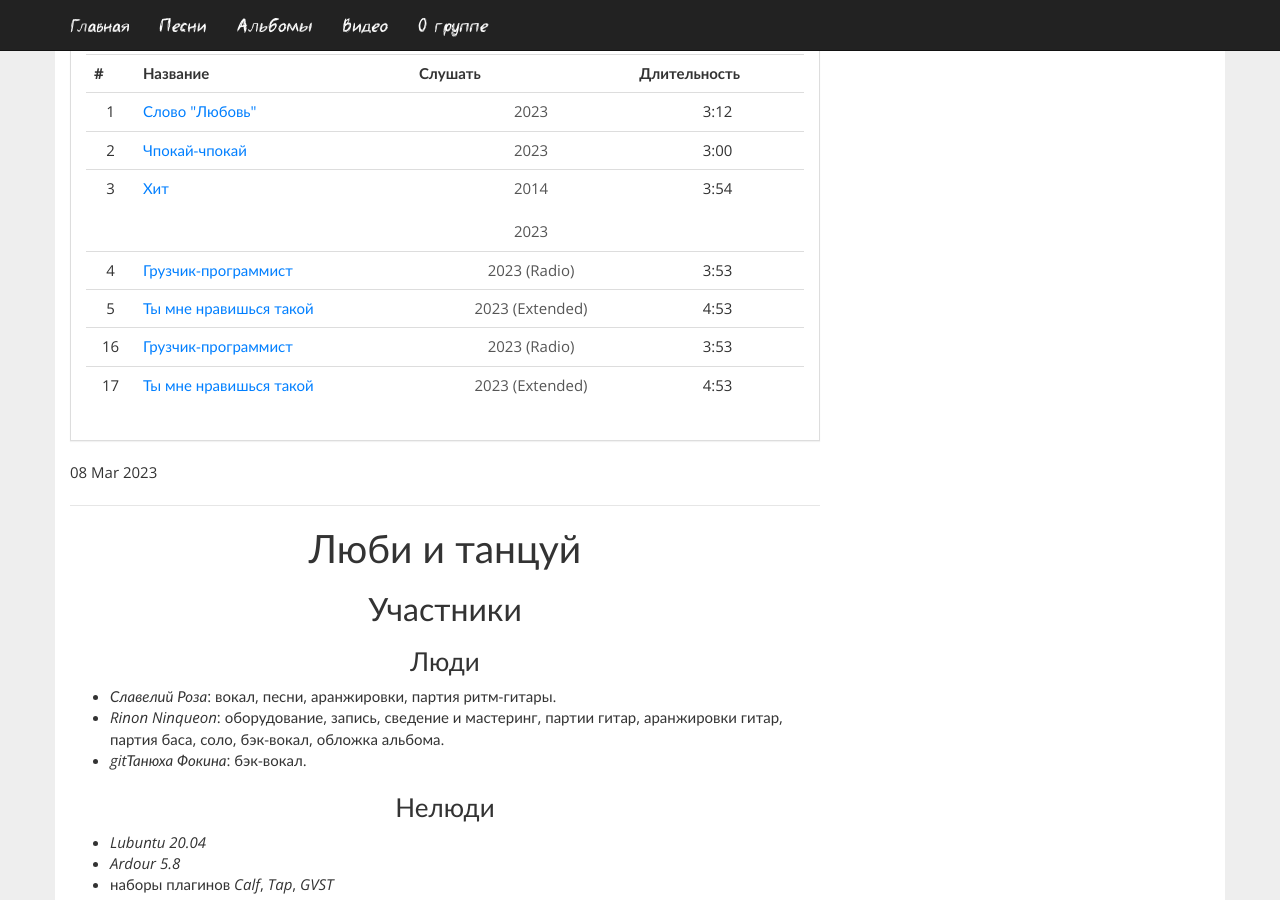
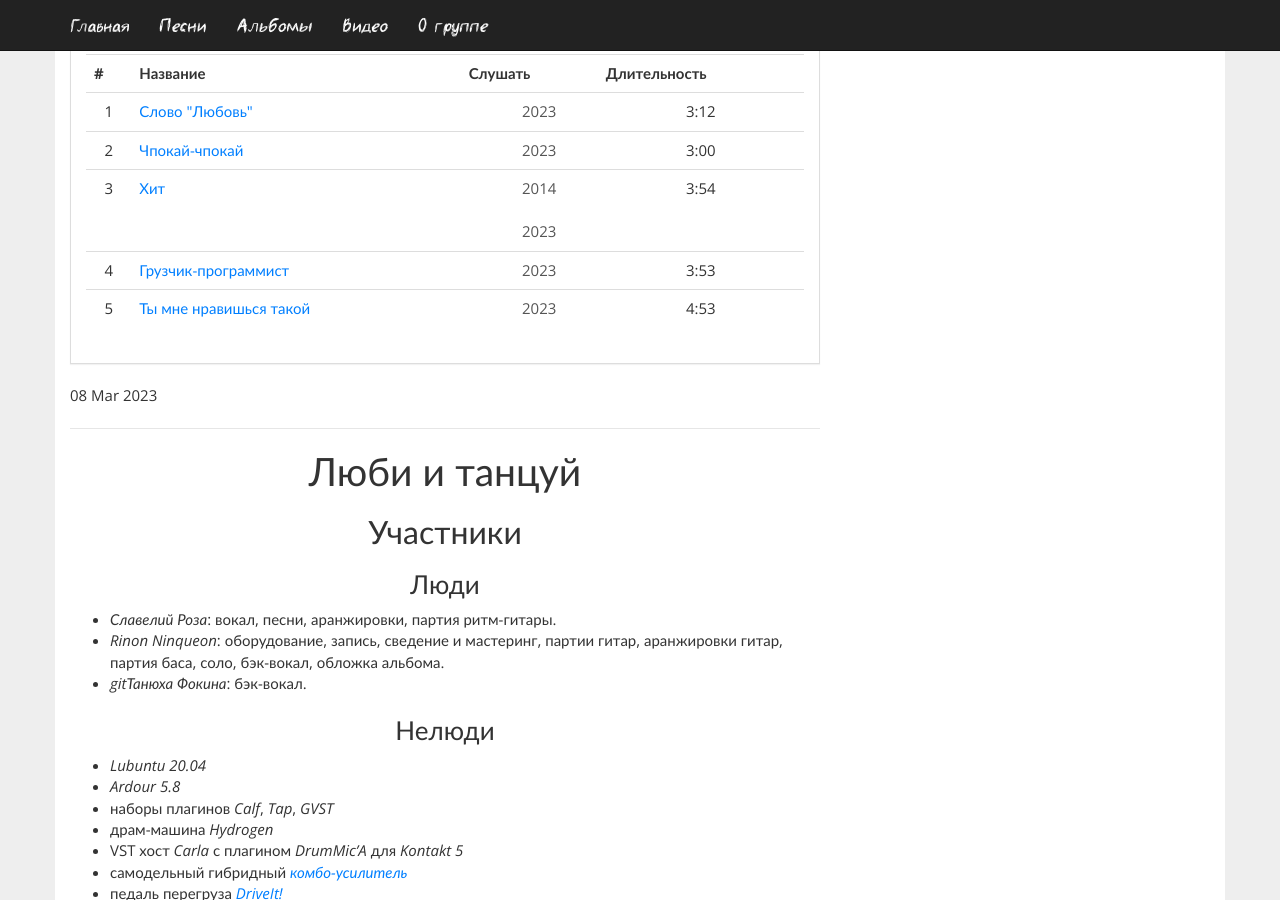
Before and after one commit to gruppa-gruppa-nsk/gruppa-gruppa-nsk.github.io, a Jekyll site: the page built from _posts/albums/2023-03-08-love_and_dance.markdown, in a window 1280 px wide and 900 px high, scrolled down 687 px. Built offline with Jekyll 4.4.1, drawn with Linux system fonts in a browser that asks for light colours; comment, search, counter and statistics services are not loaded.

Commit message:
Откатываемся

```diff
--- a/_posts/songs/10 Люби и танцуй/2023-03-06-Gruzchik-programmist.markdown
+++ b/_posts/songs/10 Люби и танцуй/2023-03-06-Gruzchik-programmist.markdown
@@ -9,17 +9,11 @@ length: "3:53"
 download:
  - name: 2023
    url: "/audio/10_love_and_dance/04_Gruzchik-programmist.mp3"
-download:
- - name: 2023 (Radio)
-   url: "/audio/10_love_and_dance/16 gruzchik-programmist_radio.mp3"
 
 albums:
  - album: "Люби и танцуй"
    album_url: "/albums/love_and_dance/"
    album_position: 4
- - album: "Люби и танцуй"
-   album_url: "/albums/love_and_dance/"
-   album_position: 16
 ---
 
 
--- a/_posts/songs/10 Люби и танцуй/2023-03-07-ty_mne_nravishsya_takoy.markdown
+++ b/_posts/songs/10 Люби и танцуй/2023-03-07-ty_mne_nravishsya_takoy.markdown
@@ -9,17 +9,11 @@ length: "4:53"
 download:
  - name: 2023
    url: "/audio/10_love_and_dance/05_Ty_mne_nravishsya_takoy.mp3"
-download:
- - name: 2023 (Extended)
-   url: "/audio/10_love_and_dance/17_Ty_mne_nravishsya_takoy_extended.mp3"
 
 albums:
  - album: "Люби и танцуй"
    album_url: "/albums/love_and_dance/"
    album_position: 5
- - album: "Люби и танцуй"
-   album_url: "/albums/love_and_dance/"
-   album_position: 17
 ---
 
 
```
